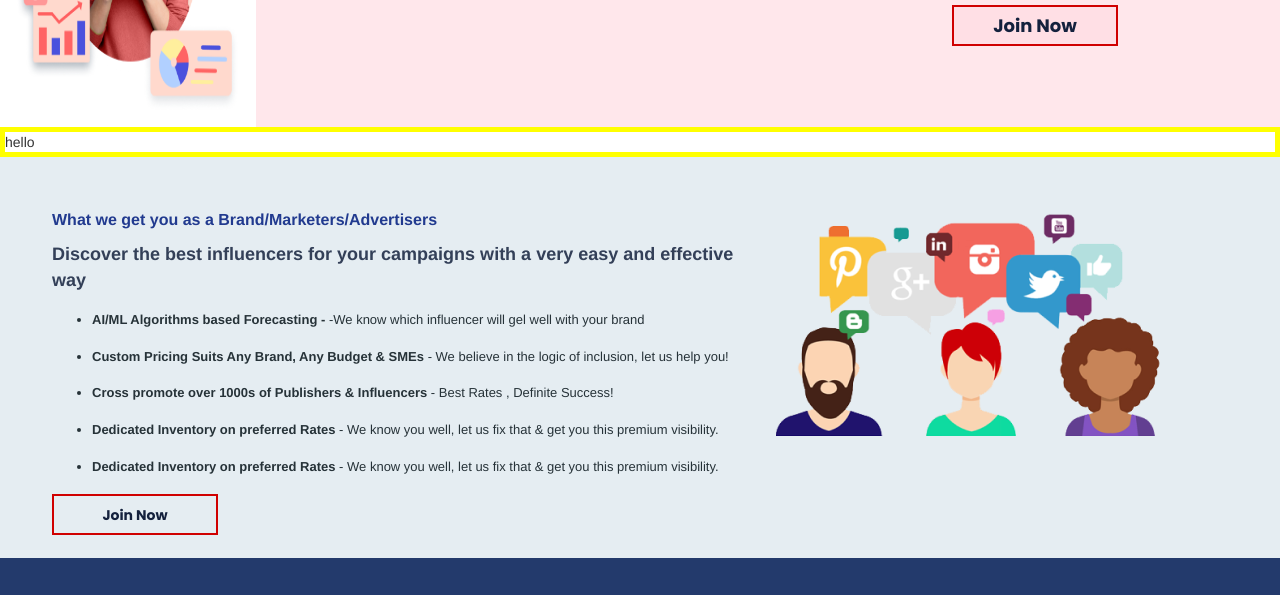
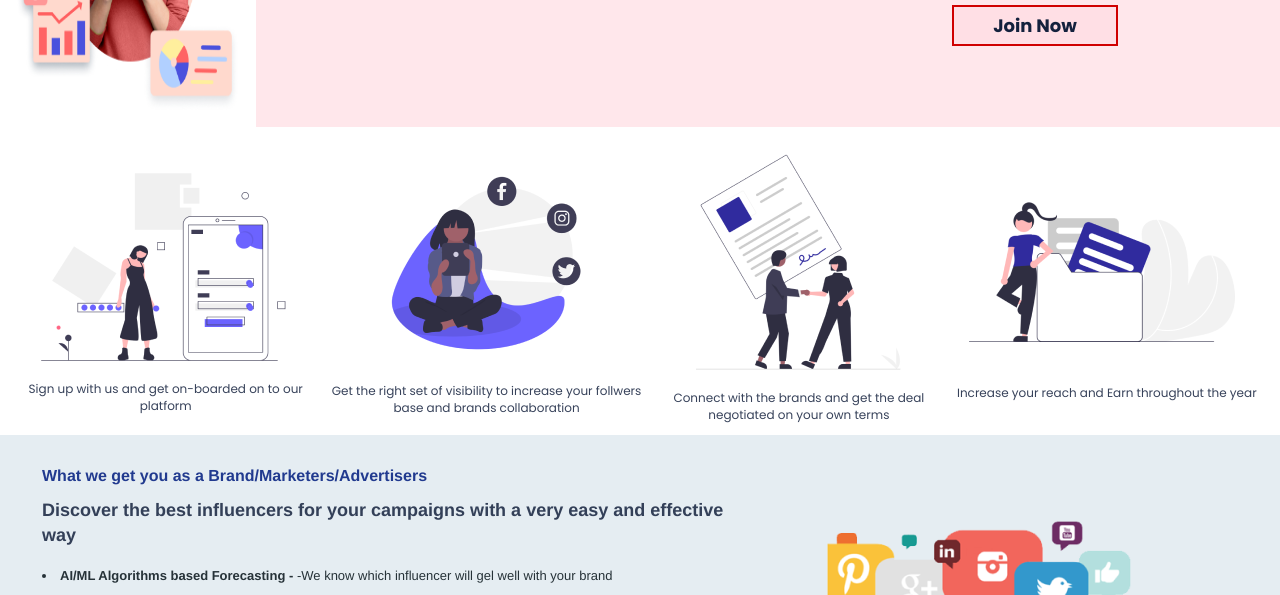
Before and after one commit to shivamgupta6588/Ad-dekho, a plain HTML site: page index.html in a window 1280 px wide. Shown: the part 1690-2285 px from the top of the page. Drawn offline with nearby package versions, Linux system fonts and the light colour scheme.

Commit message:
blue and white box done

```diff
--- a/blue.css
+++ b/blue.css
@@ -1,22 +1,23 @@
 .bluebox{
-    height: 401px;
 	width: 100%;
 	margin: 0;
-	padding: 3em;
-     box-sizing: border-box;
+	padding: 0em;
+    box-sizing: border-box;
     background: rgba(229, 237, 242, 1);
+    display: flex;
+
+    align-items: center;
 }
 
 .block2{
     width: 60%;
     height: 100%;
-    padding: 10px;
+    padding: 1em 3em ;
     margin: 0%;
-    /* border: 5px solid yellowgreen;    */
-    float: left;
+    box-sizing: border-box;
 }
 .button2{
-   border: 2px solid #D00000;
+    border: 2px solid #D00000;
     box-sizing: border-box;
     width: 166px;
     height: 41px;
@@ -25,12 +26,5 @@
     color: #14213D;
     font-weight: 600;
     font-size: 1em;
+    margin-top: 1em;
 }
-.influence{
-    /* border: 5px solid yellowgreen; */
-    float: right;
-    width: 40%;
-    margin:0em;
-    padding: 0;
-    height: 100%;
-    }
--- a/index.html
+++ b/index.html
@@ -18,6 +18,9 @@
 	<link rel="stylesheet" href="pinkbox.css">
     <!-- for blue box -->
     <link rel="stylesheet" href="blue.css">
+    <!-- for white box -->
+    <link rel="stylesheet" href="whitebox.css">
+
 
 
 
@@ -434,17 +437,43 @@
     </div>
 </section>
 
+<!-- white box -->
+<section  class="whitebox">
 
-<section style="border: 5px solid yellow;">
-    hello
+    <div class="maincontainer">
+        <div class="tcontainer" >
+                <p style="margin: 0 0;"><img src="images/pic1.png"></p>
+                <span id="imgtext" >Sign up with us and get on-boarded on to our platform</span>
+        </div>
+        <div class="tcontainer" >
+            <p style="margin: 0 0;"><img src="images/pic2.png"></p>
+            <span id="imgtext" >Get the right set of visibility to increase your follwers base and brands collaboration</span>
+        </div>
+        <div class="tcontainer" >
+            <p style="margin: 0 0;"><img src="images/pic3.png"></p>
+            <span id="imgtext" >Connect with the brands and get the deal negotiated on your own terms</span>
+        </div>
+        <div class="tcontainer" >
+            <p style="margin: 0 0;"><img src="images/pic4.png"></p>
+            <span id="imgtext" >Increase your reach and Earn throughout the year</span>
+        </div>
+
+
+    </div>
+
+
+
+
+
+
 </section>
 
 <!-- bluebox -->
 <section class="bluebox">
            <div class="block2">
-            <p style="font-weight: 600; font-size: 16px; color: #213A8F;">What we get you as a Brand/Marketers/Advertisers</p>
+            <p style="font-weight: 600; font-size: 16px; color: #213A8F; padding-top: 1em;">What we get you as a Brand/Marketers/Advertisers</p>
 			<p style="font-weight: 600; font-size: 18px;color: rgba(20, 33, 61, 0.85);">Discover the best influencers for your campaigns with a very easy and effective way</p>
-			<ul style="color: #263238;">
+			<ul style="color: #263238;margin: 0; list-style-position: inside;padding: 0;">
 				<li><b>AI/ML Algorithms based Forecasting - </b> -We know which influencer will gel well with your brand</li>
 				<li><b>Custom Pricing Suits Any Brand, Any Budget & SMEs </b> - We believe in the logic of inclusion, let us help you!</li>
 				<li><b>Cross promote over 1000s of Publishers & Influencers</b> -   Best Rates , Definite Success!</li>
@@ -453,7 +482,7 @@
 			</ul>
             <p align="left">  <button type = "button" class = "button2">Join Now</button></p>
             </div>
-            <p class="influence"><img  src = "./images/influencers.png" alt = "pic"></p>
+            <div class="influence"><img src = "./images/influencers.png" alt = "pic"></div>
 
 
     </section>
--- a/tempgrid.css
+++ b/tempgrid.css
@@ -15,6 +15,8 @@
 {
 	display: flex;
 	top: 55%;
+	/* letter-spacing: 0.5em;	 */
+
 	height: min-content;
 	justify-content: center;
 	align-items: center;
--- /dev/null
+++ b/whitebox.css
@@ -0,0 +1,34 @@
+.whitebox{
+    width: 100%;
+}
+.maincontainer{
+display: flex;
+padding: 0;
+	margin: 0;
+	/* margin-top: 0.8em; */
+    padding: 0.8em;
+    height: min-content;
+	justify-content: space-between;
+	align-items: center;
+	box-sizing: border-box;
+    /* border: 2px solid black; */
+}
+
+.tcontainer{
+    display: flex;
+	margin: 0em 0.5em;
+	box-sizing: border-box;
+	padding: 0em;
+	justify-content: center;
+	align-items: center;
+	flex-direction: column;
+    /* border: 5px solid red; */
+
+}
+#imgtext{
+    font-family: Poppins;
+	text-align: center;
+    color: rgba(20, 33, 61, 0.85);
+    font-size: 12px;
+    text-align: center;
+}
```
Also changed, not shown: images/pic1.png (added), images/pic2.png (added), images/pic3.png (added), images/pic4.png (added).
